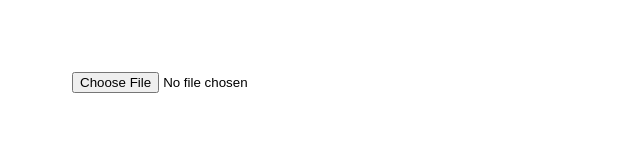
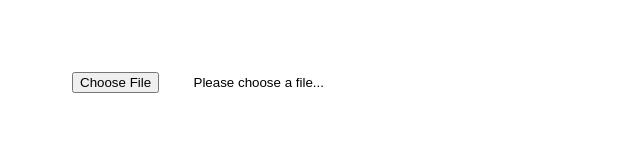
Before and after one commit to ecofic/article-reading-files-via-javascript, a website: page src/index.html in a window 1280 px wide. Shown: the full height of the page, 0-640 px from the left. Drawn offline with Linux system fonts and the light colour scheme.

Commit message:
Updated default placeholder on file input.

```diff
--- a/package.json
+++ b/package.json
@@ -4,7 +4,7 @@
   "description": "Code supporting the article on reading files via JavaScript",
   "main": "index.js",
   "scripts": {
-    "test": "lite-server --baseDir='src'"
+    "dev": "lite-server --baseDir='src'"
   },
   "author": "",
   "license": "Apache-2.0",
--- a/src/index.html
+++ b/src/index.html
@@ -2,6 +2,15 @@
 <html>
     <head>
         <title>Page Title</title>
+        <style>
+            input[type=file] {
+                color:transparent;
+            }
+            input[type=file]:after {
+                color:#000;
+                content:'Please choose a file...';
+            }
+        </style>
     </head>
 
     <body>
```
Also changed, not shown: README.md.
